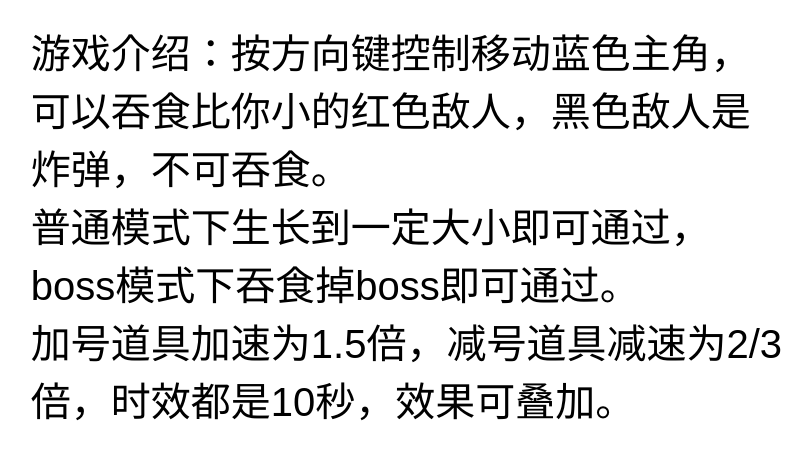
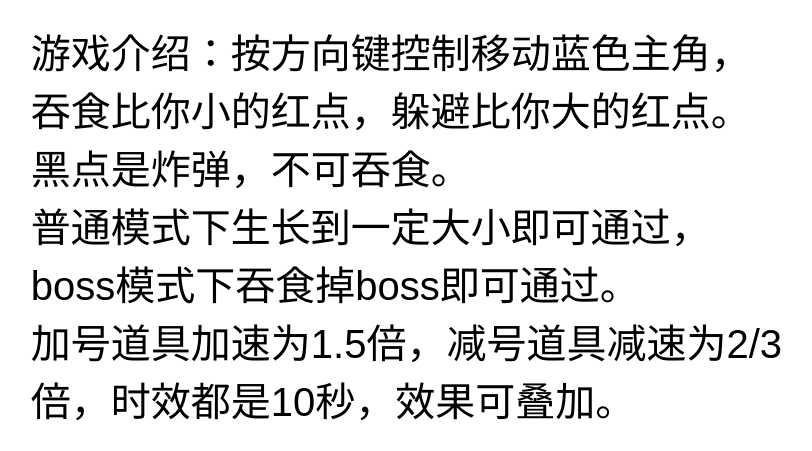
Before and after one commit to xuxu9110/xuxu9110.github.io, a plain HTML site: page src/webgame.html in a window 1280 px wide. Shown: the part 182-633 px from the top of the page, without its empty margins (230-1042 px from the left). Drawn offline with Linux system fonts and the light colour scheme.

Commit message:
adjust webgame notification

```diff
--- a/src/webgame.html
+++ b/src/webgame.html
@@ -7,7 +7,7 @@
 	</head>
 	<body>
 		<div id = "start">开始游戏</div>
-		<div id = "introduction">游戏介绍：按方向键控制移动蓝色主角，可以吞食比你小的红色敌人，黑色敌人是炸弹，不可吞食。
+		<div id = "introduction">游戏介绍：按方向键控制移动蓝色主角，吞食比你小的红点，躲避比你大的红点。黑点是炸弹，不可吞食。
 		<br/>普通模式下生长到一定大小即可通过，boss模式下吞食掉boss即可通过。
 		<br/>加号道具加速为1.5倍，减号道具减速为2/3倍，时效都是10秒，效果可叠加。
 		</div>
```
